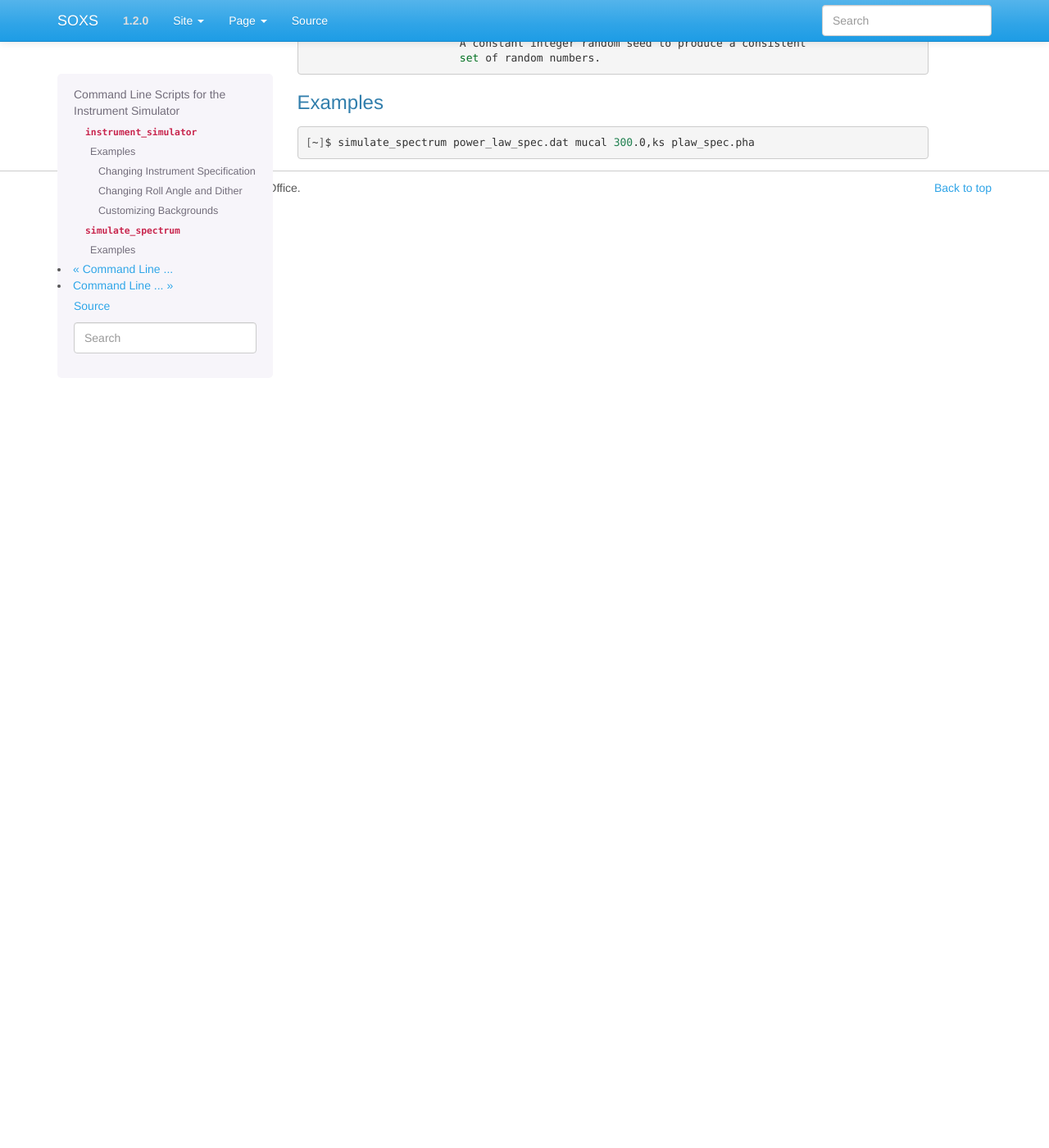
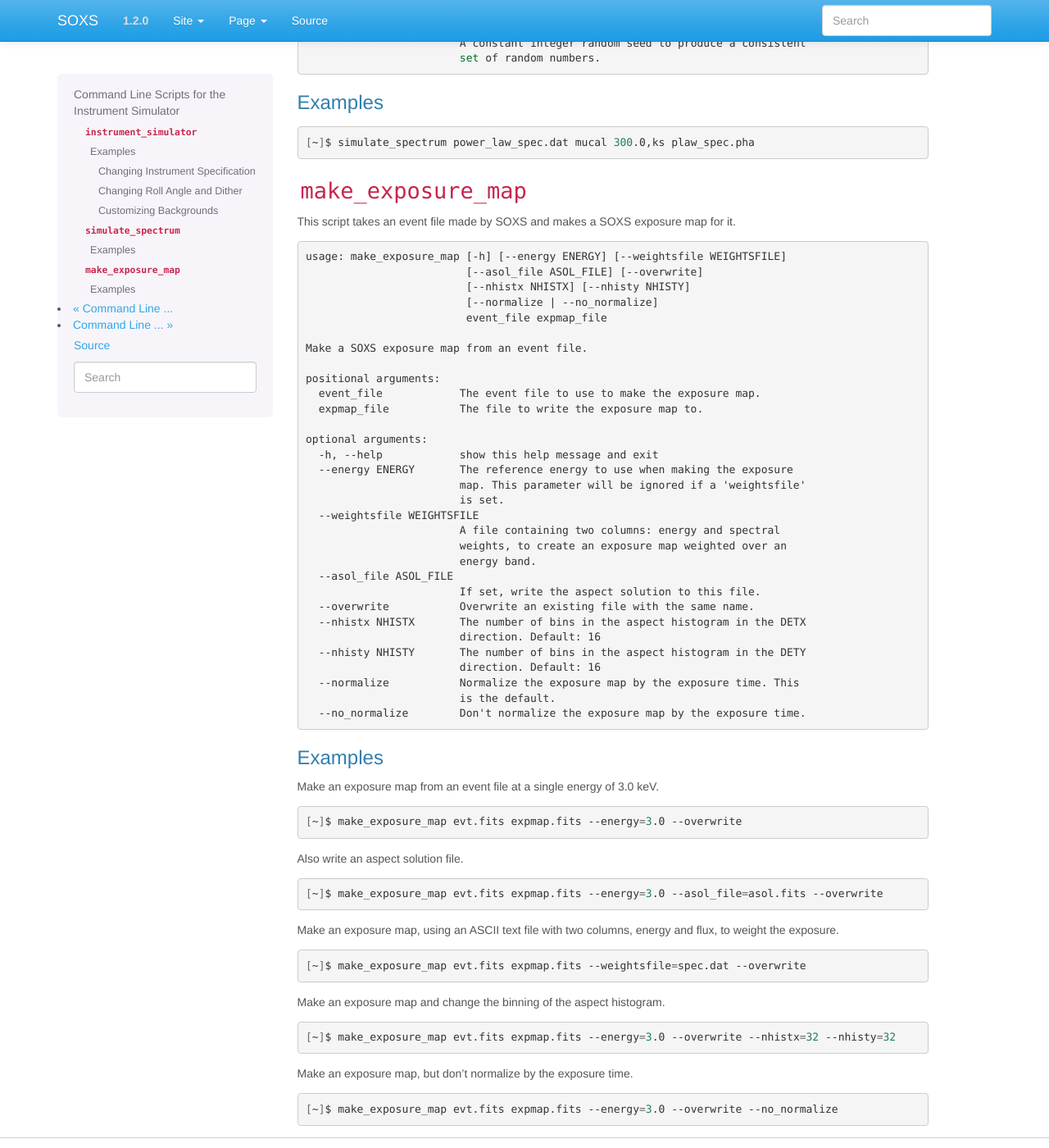
Before and after one commit to lynx-x-ray-observatory/soxs, a Sphinx documentation site: the page built from doc/source/command_line/instrument.rst, in a window 1280 px wide and 1400 px high, scrolled down 2948 px. Shown: the whole window at 82% size. Built offline with Sphinx 7.4.7, drawn with Linux system fonts in a browser that asks for light colours.

Commit message:
make_exposure_map docs

```diff
--- a/doc/source/command_line/instrument.rst
+++ b/doc/source/command_line/instrument.rst
@@ -190,3 +190,76 @@
 .. code-block:: bash
 
     [~]$ simulate_spectrum power_law_spec.dat mucal 300.0,ks plaw_spec.pha
+
+``make_exposure_map``
+---------------------
+
+This script takes an event file made by SOXS and makes a SOXS exposure map for it.
+
+.. code-block:: text
+
+    usage: make_exposure_map [-h] [--energy ENERGY] [--weightsfile WEIGHTSFILE]
+                             [--asol_file ASOL_FILE] [--overwrite]
+                             [--nhistx NHISTX] [--nhisty NHISTY]
+                             [--normalize | --no_normalize]
+                             event_file expmap_file
+
+    Make a SOXS exposure map from an event file.
+
+    positional arguments:
+      event_file            The event file to use to make the exposure map.
+      expmap_file           The file to write the exposure map to.
+
+    optional arguments:
+      -h, --help            show this help message and exit
+      --energy ENERGY       The reference energy to use when making the exposure
+                            map. This parameter will be ignored if a 'weightsfile'
+                            is set.
+      --weightsfile WEIGHTSFILE
+                            A file containing two columns: energy and spectral
+                            weights, to create an exposure map weighted over an
+                            energy band.
+      --asol_file ASOL_FILE
+                            If set, write the aspect solution to this file.
+      --overwrite           Overwrite an existing file with the same name.
+      --nhistx NHISTX       The number of bins in the aspect histogram in the DETX
+                            direction. Default: 16
+      --nhisty NHISTY       The number of bins in the aspect histogram in the DETY
+                            direction. Default: 16
+      --normalize           Normalize the exposure map by the exposure time. This
+                            is the default.
+      --no_normalize        Don't normalize the exposure map by the exposure time.
+
+Examples
+++++++++
+
+Make an exposure map from an event file at a single energy of 3.0 keV.
+
+.. code-block:: bash
+
+    [~]$ make_exposure_map evt.fits expmap.fits --energy=3.0 --overwrite
+
+Also write an aspect solution file.
+
+.. code-block:: bash
+
+    [~]$ make_exposure_map evt.fits expmap.fits --energy=3.0 --asol_file=asol.fits --overwrite
+
+Make an exposure map, using an ASCII text file with two columns, energy and flux,
+to weight the exposure.
+
+.. code-block:: bash
+
+    [~]$ make_exposure_map evt.fits expmap.fits --weightsfile=spec.dat --overwrite
+
+Make an exposure map and change the binning of the aspect histogram.
+
+.. code-block:: bash
+
+    [~]$ make_exposure_map evt.fits expmap.fits --energy=3.0 --overwrite --nhistx=32 --nhisty=32
+
+Make an exposure map, but don't normalize by the exposure time.
+
+.. code-block:: bash
+
+    [~]$ make_exposure_map evt.fits expmap.fits --energy=3.0 --overwrite --no_normalize
```
